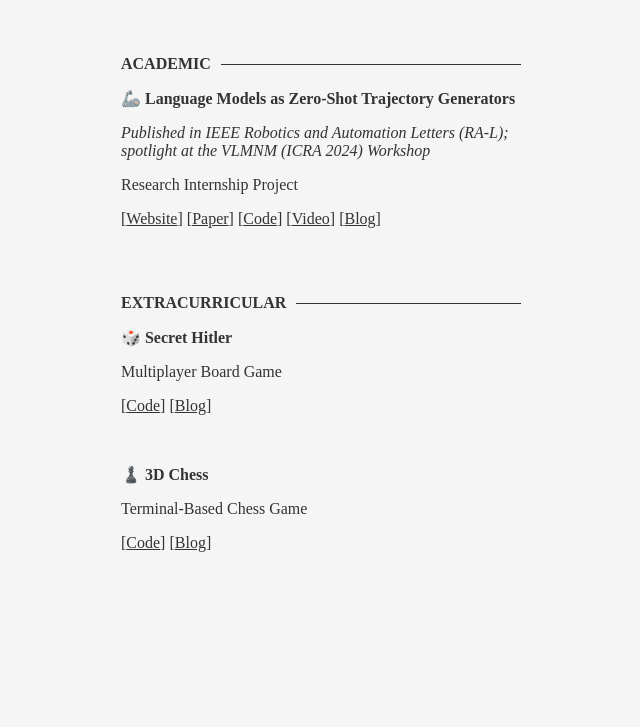
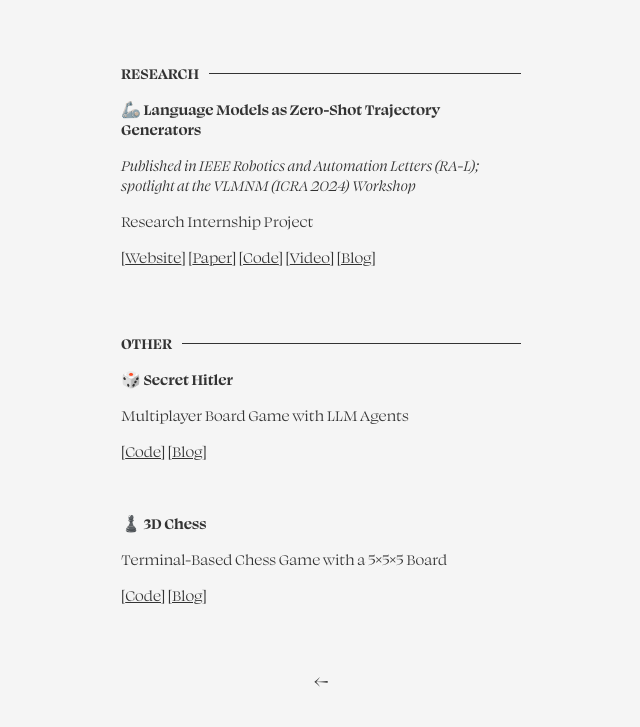
Before and after one commit to kwonathan/kwonathan.github.io, a plain HTML site: page projects.html in a window 1280 px wide. Shown: the part 276-1003 px from the top of the page, without its empty margins (319-959 px from the left). Drawn offline with Linux system fonts and the light colour scheme; a web font is replaced by a local one.

Commit message:
Update projects and about me

```diff
--- a/projects.html
+++ b/projects.html
@@ -16,22 +16,27 @@
                 <h1>Projects</h1>
                 <p>Here is a list of some of the projects I have worked on. Feel free to get in touch if you have any questions, comments or suggestions for improvement!</p>
                 <div class="subheading">
-                    <div class="subheading-text"><b>ACADEMIC</b></div><hr>
+                    <div class="subheading-text"><b>RESEARCH</b></div><hr>
                 </div>
                 <p><b>🦾 Language Models as Zero-Shot Trajectory Generators</b></p>
                 <p><i>Published in IEEE Robotics and Automation Letters (RA-L); spotlight at the VLMNM (ICRA 2024) Workshop</i></p>
                 <p>Research Internship Project</p>
                 <p>[<a href="https://www.robot-learning.uk/language-models-trajectory-generators">Website</a>] [<a href="https://arxiv.org/abs/2310.11604">Paper</a>] [<a href="https://github.com/kwonathan/language-models-trajectory-generators">Code</a>] [<a href="https://www.youtube.com/watch?v=J6lg0UXieBs">Video</a>] [<a href="./language-models-trajectory-generators.html">Blog</a>]</p>
                 <div class="subheading">
-                    <div class="subheading-text"><b>EXTRACURRICULAR</b></div><hr>
+                    <div class="subheading-text"><b>OTHER</b></div><hr>
                 </div>
                 <p><b>🎲 Secret Hitler</b></p>
-                <p>Multiplayer Board Game</p>
+                <p>Multiplayer Board Game with LLM Agents</p>
                 <p>[<a href="https://github.com/kwonathan/secret-hitler">Code</a>] [<a href="./secret-hitler.html">Blog</a>]</p>
                 <br>
                 <p><b>♟️ 3D Chess</b></p>
-                <p>Terminal-Based Chess Game</p>
+                <p>Terminal-Based Chess Game with a 5×5×5 Board</p>
                 <p>[<a href="https://github.com/kwonathan/3d_chess">Code</a>] [<a href="./3d-chess.html">Blog</a>]</p>
+            </div>
+        </div>
+        <div class="main">
+            <div class="links">
+                <a class="back" href="./index.html">←</a>
             </div>
         </div>
     </div>
--- a/style.css
+++ b/style.css
@@ -1,16 +1,51 @@
 * {
     background-color: #f5f5f5;
     color: #333333;
-    font-family: SwearDisplayDemo-Regular;
+    font-family: SwearDisplay-Regular;
 }
 
 @font-face {
-    font-family: SwearDisplayDemo-Regular;
-    src: url(SwearDisplayDemo-Regular.otf);
+    font-family: SwearDisplay-Regular;
+    src: url(fonts/Swear\ Display\ Regular.ttf);
+    font-weight: normal;
+    font-style: normal;
+}
+
+@font-face {
+    font-family: SwearDisplay-Italic;
+    src: url(fonts/Swear\ Display\ Italic.ttf);
+    font-weight: normal;
+    font-style: italic;
+}
+
+@font-face {
+    font-family: SwearDisplay-Bold;
+    src: url(fonts/Swear\ Display\ Bold.ttf);
+    font-weight: bold;
+    font-style: normal;
+}
+
+@font-face {
+    font-family: SwearDisplay-BoldItalic;
+    src: url(fonts/Swear\ Display\ Bold\ Italic.ttf);
+    font-weight: bold;
+    font-style: italic;
 }
 
 h1 {
     margin: 0px;
+}
+
+i {
+    font-family: SwearDisplay-Italic;
+}
+
+b {
+    font-family: SwearDisplay-Bold;
+}
+
+bi {
+    font-family: SwearDisplay-BoldItalic;
 }
 
 .container {
@@ -56,12 +91,21 @@
     margin: 10px;
 }
 
-a:hover, .fa-brands:hover {
-    color: #00008B;
+a:hover:not(:has(i)) {
+    background-color: #333333;
+    color: #f5f5f5;
 }
 
-.fa-solid:hover {
-    color: #8b0000;
+.fa-linkedin-in:hover {
+    color: #0072b1;
+}
+
+.fa-github:hover {
+    color: #000000;
+}
+
+.fa-heart:hover {
+    color: #be0000;
 }
 
 .wave:hover {
@@ -99,3 +143,17 @@
 .subheading-text {
     padding-right: 10px;
 }
+
+::selection {
+    background-color: #333333;
+    color: #f5f5f5;
+}
+
+::-moz-selection {
+    background-color: #333333;
+    color: #f5f5f5;
+}
+
+.back {
+    text-decoration: none;
+}
```
Also changed, not shown: about.html (added, +40 -0 lines).
